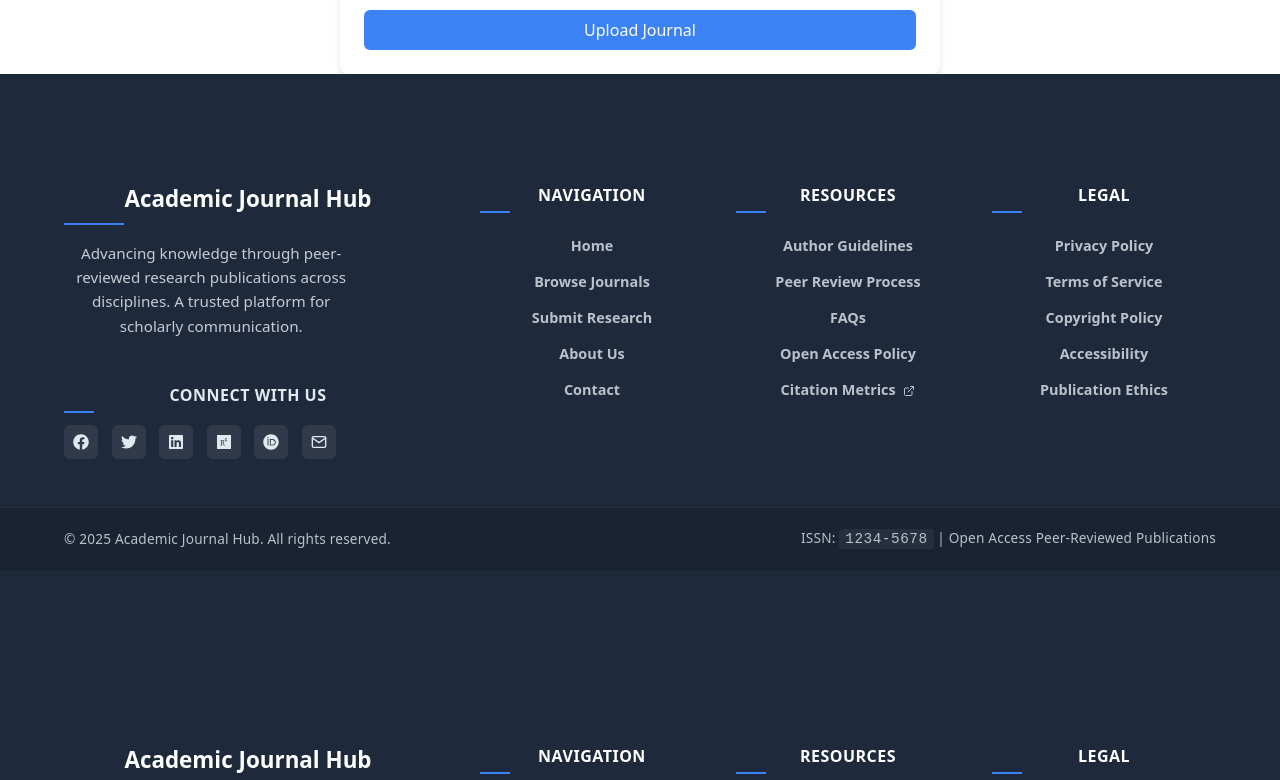
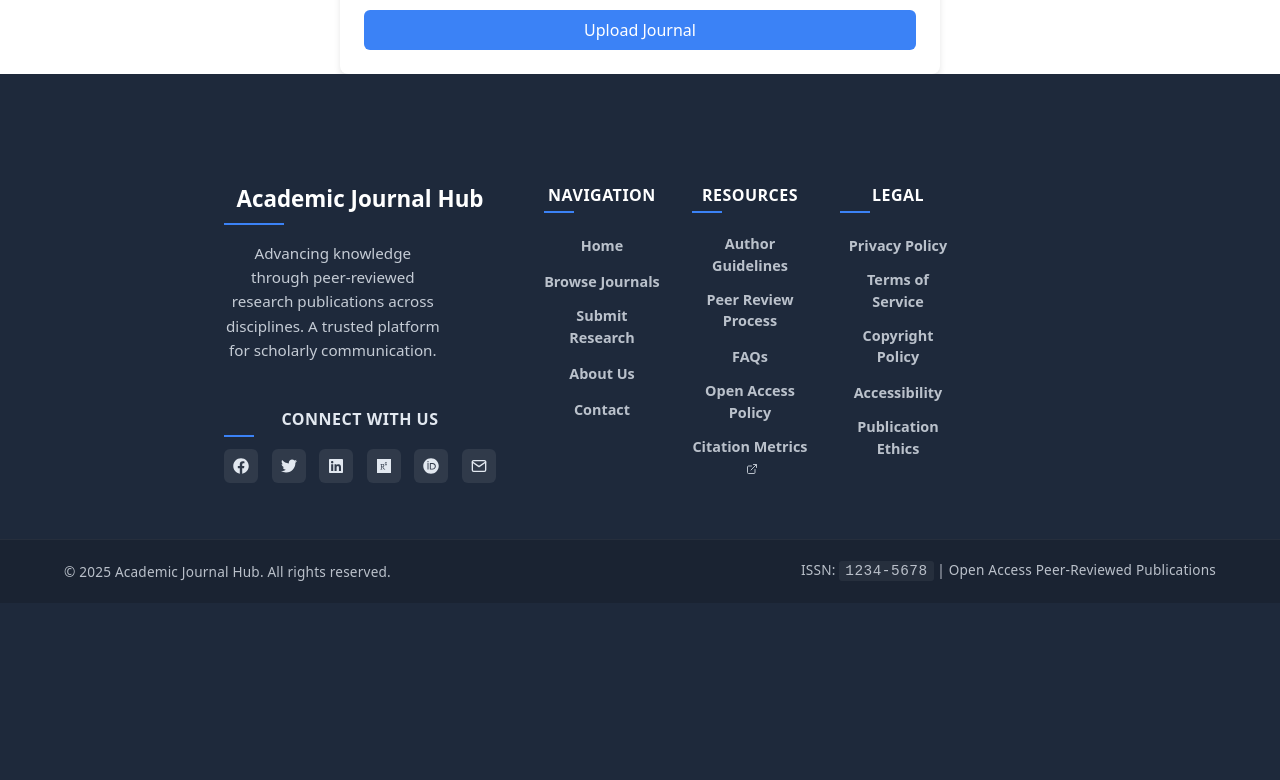
Before and after one commit to musaadamu/saharaJournalFrontend, a React (Create React App) app: page /journals/uploads in a window 1280 px wide. Shown: the part 760-1540 px from the top of the page. Built offline with nearby package versions, Linux system fonts and the light colour scheme.

Commit message:
footer adjusted

```diff
--- a/src/components/Footer.css
+++ b/src/components/Footer.css
@@ -9,6 +9,8 @@
 .footer-container {
   max-width: 1200px;
   margin: 0 auto;
+  margin-right: 300px;
+  padding-right: 500px;
   padding: 3rem 1.5rem;
   display: grid;
   grid-template-columns: 1fr 2fr;
@@ -19,6 +21,7 @@
 .footer-brand {
   display: flex;
   flex-direction: column;
+  padding-left: 200px;
 }
 
 .footer-brand h3 {
@@ -133,6 +136,7 @@
 /* Bottom Section */
 .footer-bottom {
   background-color: rgba(0, 0, 0, 0.15);
+  padding-left: 200px;
   padding: 1.25rem 0;
   border-top: 1px solid rgba(255, 255, 255, 0.05);
 }
```
